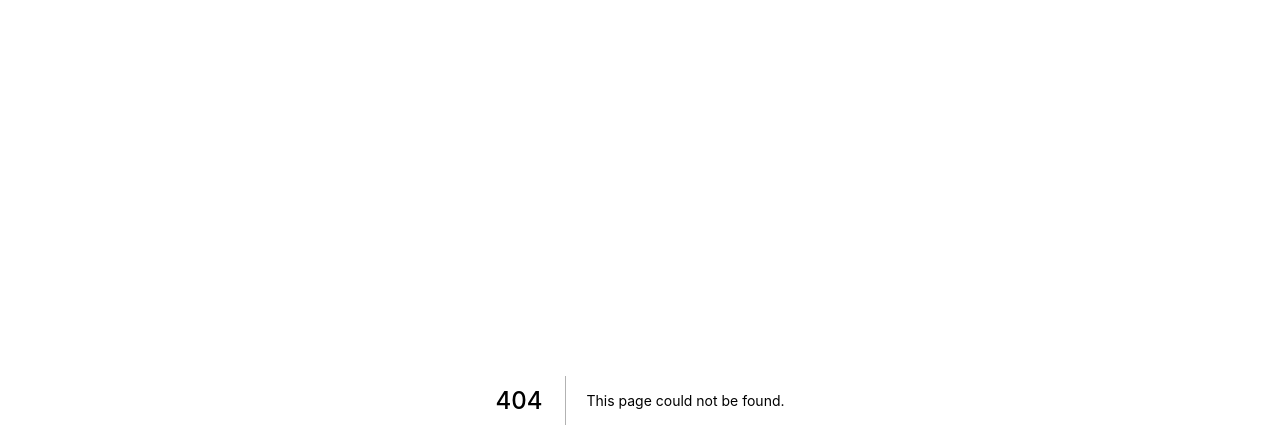
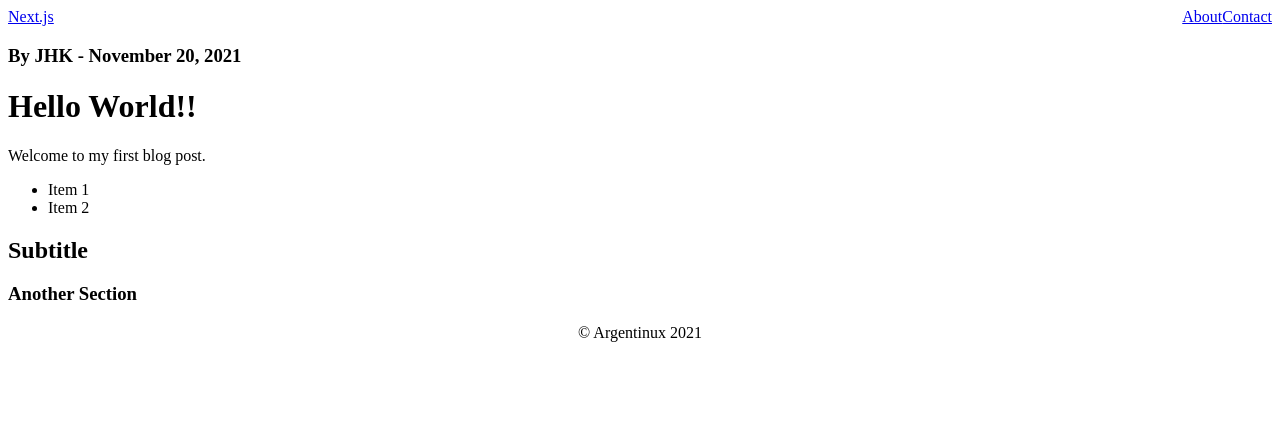
Before and after one commit to kjhg478/nextjs_blog, a Next.js app: page /blog/hello-world in a window 1280 px wide. Before the commit this address had no page. Shown: the top 448 px of the page. Built offline with nearby package versions, Linux system fonts and the light colour scheme.

Commit message:
next Dynamic routes

```diff
--- /dev/null
+++ b/src/_posts/hello-world.md
@@ -0,0 +1,14 @@
+---
+title: Hello World!!
+author: JHK
+date: 2021-11-20
+---
+
+Welcome to my first blog post.
+
+- Item 1
+- Item 2
+
+## Subtitle
+
+### Another Section
--- /dev/null
+++ b/src/pages/blog/[slug].tsx
@@ -0,0 +1,63 @@
+import { GetStaticPaths, GetStaticProps, NextPage } from 'next';
+import ReactMarkdown from 'react-markdown';
+import Layout from '../../components/Layout';
+import matter from 'gray-matter';
+import fs from 'fs';
+import path from 'path';
+
+interface BlogPostProps {
+    content: string,
+    frontmatter: {
+        title: string,
+        author: string,
+        date: string
+    }
+}
+
+const BlogPost: NextPage<BlogPostProps> = ({ frontmatter, content }) => {
+    return (
+        <Layout pageTitle={frontmatter.title}>
+            <div>
+                <h3>By {frontmatter.author} - {frontmatter.date} </h3>
+                <h1>{frontmatter.title}</h1>
+                <ReactMarkdown children={content} />
+            </div>
+        </Layout>
+    )
+}
+
+export const getStaticPaths: GetStaticPaths = async () => {
+    const files = fs.readdirSync('src/_posts')
+    const paths = files.map((fname) => ({
+        params: {
+            slug: fname.replace('.md', ''),
+        },
+    }))
+    return {
+        paths,
+        fallback: false,
+    }
+}
+
+export const getStaticProps: GetStaticProps<BlogPostProps> = async ({ params }) => {
+    const slug = params?.slug;
+    const md = fs.readFileSync(path.join('src/_posts', `${slug}.md`)).toString();
+    const { data, content } = matter(md);
+    const date = data.date.toLocaleDateString('en-US', {
+        year: 'numeric',
+        month: 'long',
+        day: 'numeric',
+    })
+    return {
+        props: {
+            frontmatter: {
+                title: data.title,
+                author: data.author,
+                date
+            },
+            content,
+        },
+    }
+}
+
+export default BlogPost
--- a/src/pages/contact.tsx
+++ b/src/pages/contact.tsx
@@ -7,7 +7,7 @@ interface ContactProps {
 
 const Contacts: React.FC<ContactProps> = () => {
     return (
-        <Layout pageTitle="Contact">
+    <Layout pageTitle="Contact">
         <h1>Contact </h1>
         <p>
             Lorem, ipsum dolor sit amet consectetur adipisicing elit. Placeat debitis libero deleniti recusandae consequatur quos totam veniam voluptatum amet hic et voluptatem asperiores, ullam molestiae explicabo quisquam delectus provident distinctio?
```
Also changed, not shown: package.json (+11 -6 lines), src/_posts/test-post.md (added, +7 -0 lines), 2 other files (tests, documents, lock files or other folders).
